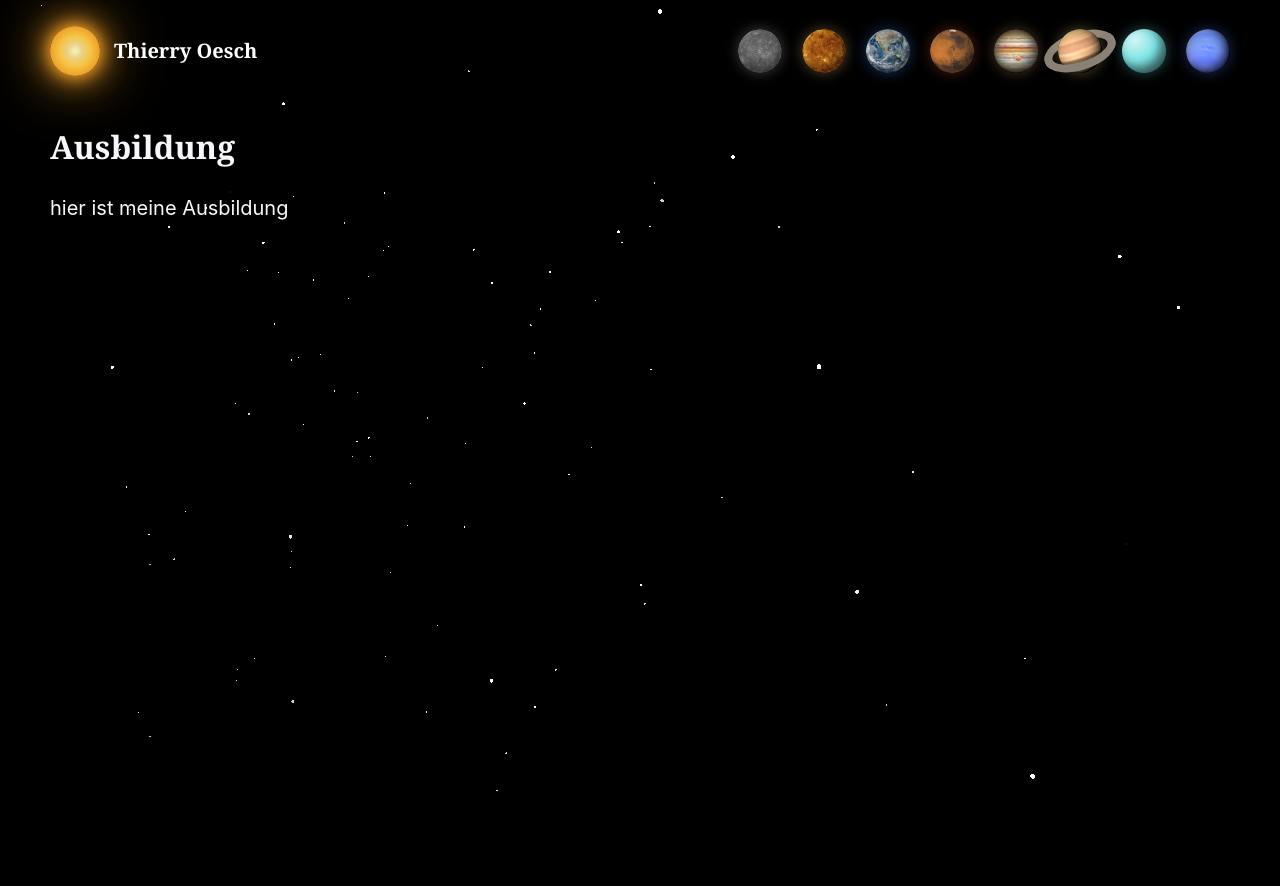
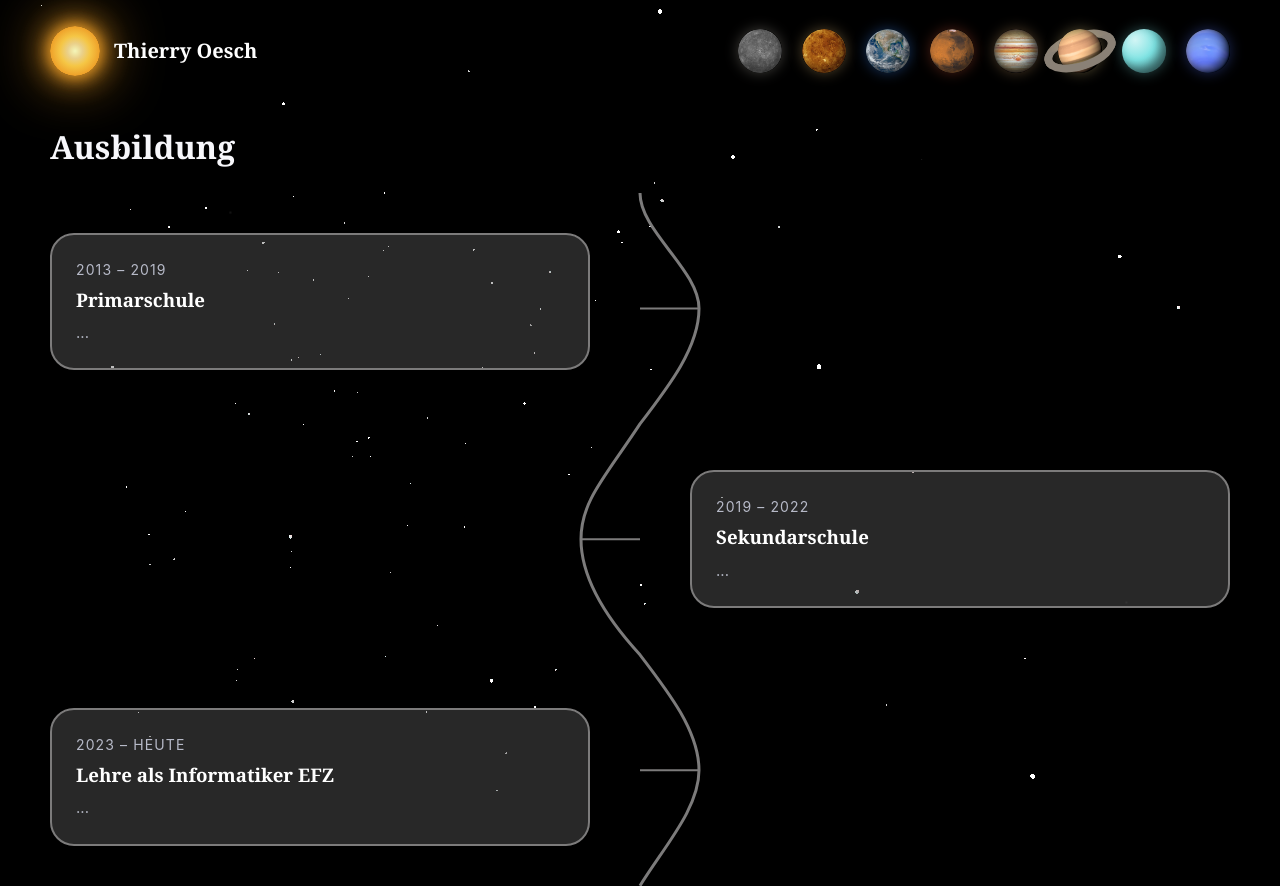
Before and after one commit to thierryoesch-art/Bewerbungsseite, a React (Vite) app: page /ausbildung in a window 1280 px wide. Before the commit the page ends 800 px from the top, so only its background shows below. Built offline with nearby package versions, Linux system fonts and the light colour scheme.

Commit message:
add structure to ausbildung-page

```diff
--- a/src/App.css
+++ b/src/App.css
@@ -702,6 +702,68 @@ button.card {
   background: rgba(0, 0, 0, 0.85);
 }
 
+
+
+.zeitstrahl {
+  position: relative;
+  padding: 40px 0;
+}
+
+.zeitstrahl__liste {
+  position: relative;
+  z-index: 1;
+  list-style: none;
+  margin: 0;
+  padding: 0;
+  display: grid;
+  gap: 100px;
+}
+
+.zeitstrahl__eintrag {
+  display: grid;
+  grid-template-columns: 1fr 1fr;
+  gap:100px
+}
+
+.zeitstrahl__eintrag:nth-child(even) .station {
+  grid-column: 2;
+}
+
+.station {
+  min-height: 0;
+  border-radius: 24px;
+  padding: 24px;
+}
+
+.station__zeit {
+  margin: 0 0 6px;
+  font-size: 14px;
+  letter-spacing: 0.08em;
+  text-transform: uppercase;
+  color: #b7bac8;
+}
+
+.zeitstrahl__linie {
+  position: absolute;
+  inset: 0;
+  width: 100%;
+  height: 100%;
+  z-index: 0;
+  pointer-events: none;
+}
+
+.zeitstrahl__linie path,
+.zeitstrahl__ast {
+  fill: none;
+  stroke: #7c7b7b;
+  stroke-width: 3;
+  vector-effect: non-scaling-stroke;
+}
+
+.zeitstrahl__ast {
+  stroke-width: 2;
+}
+
 @media (max-width: 760px) {
   .site-header {
     align-items: flex-start;
--- a/src/pages/Ausbildung.tsx
+++ b/src/pages/Ausbildung.tsx
@@ -1,10 +1,48 @@
+
+const stationen = [
+  { schule: 'Primarschule', zeit: '2013 – 2019', text: '...' },
+  { schule: 'Sekundarschule', zeit: '2019 – 2022', text: '...' },
+  { schule: 'Lehre als Informatiker EFZ', zeit: '2023 – heute', text: '...' },
+]
 
 function Ausbildung() {
   return (
-      <main className="wrap">
-        <h1>Ausbildung</h1>
-        <p>hier ist meine Ausbildung</p>
-      </main>
+    <main className="wrap">
+      <h1>Ausbildung</h1>
+
+      <div className="zeitstrahl">
+        <svg
+          className="zeitstrahl__linie"
+          viewBox="0 0 100 900"
+          preserveAspectRatio="none"
+          aria-hidden="true"
+        >
+          <path d="M 50 0
+                   C 50 50, 55 100, 55 150
+                   C 55 200, 52.5 250, 50 300
+                   C 47 370, 45 400, 45 450
+                   C 45 500, 47 550, 50 600
+                   C 52.5 650, 55 700, 55 750
+                   C 55 800, 52 850, 50 900" />
+
+          <line className="zeitstrahl__ast" x1="50" y1="150" x2="55" y2="150" />
+          <line className="zeitstrahl__ast" x1="45" y1="450" x2="50" y2="450" />
+          <line className="zeitstrahl__ast" x1="50" y1="750" x2="55" y2="750" />
+        </svg>
+
+        <ol className="zeitstrahl__liste">
+          {stationen.map((s) => (
+            <li className="zeitstrahl__eintrag" key={s.schule}>
+              <div className="card station">
+                <p className="station__zeit">{s.zeit}</p>
+                <h3 className="card__title">{s.schule}</h3>
+                <p className="card__text">{s.text}</p>
+              </div>
+            </li>
+          ))}
+        </ol>
+      </div>
+    </main>
   )
 }
 
```
